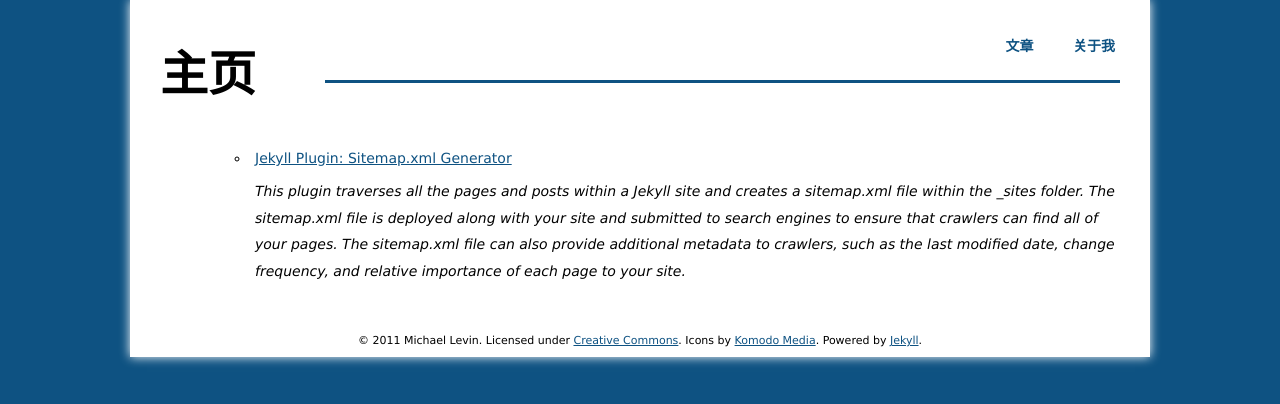
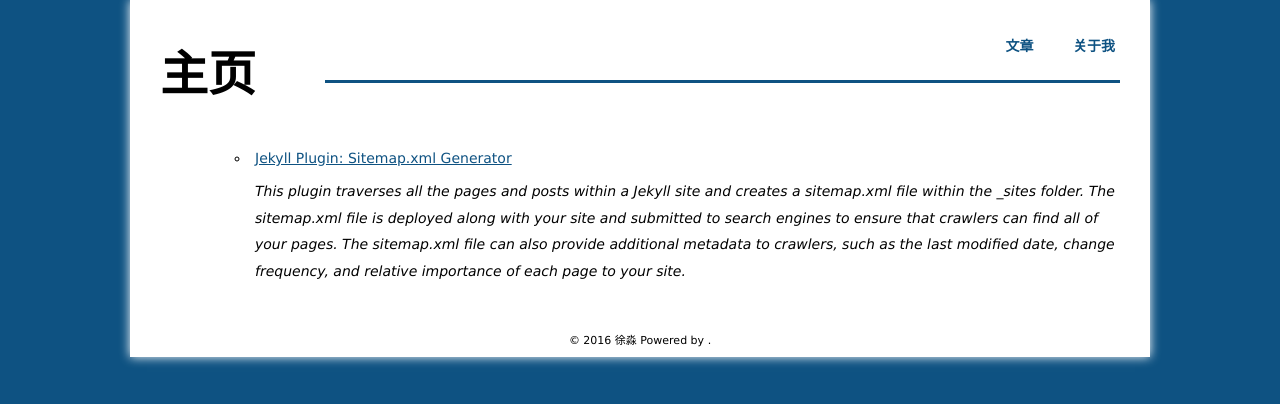
Before and after one commit to xumiao1994/xmblog, a Jekyll site: the page built from projects.html, in a window 1280 px wide. Shown: the top 404 px of the page. Built offline with Jekyll 4.4.1, drawn with Linux system fonts in a browser that asks for light colours; some web fonts are replaced; Markdown is read by kramdown in place of the engine named in the settings; comment, search, counter and statistics services are not loaded.

Commit message:
Update default.html

```diff
--- a/_layouts/default.html
+++ b/_layouts/default.html
@@ -45,7 +45,7 @@ o  o  o-O-o  o   o  o   o  o-oo    o    o-O-o    o-o  o   o
       {{ content }}
     </div>
     <div id="footer">
-      <p>&copy; 2011 Michael Levin. Licensed under <a href="http://creativecommons.org/licenses/by/3.0/">Creative Commons</a>. Icons by <a href="http://www.komodomedia.com">Komodo Media</a>. Powered by <a href="https://github.com/mojombo/jekyll">Jekyll</a>.</p>
+      <p>&copy; 2016 徐淼  Powered by <a href="https://github.com/xumiao1994/xmblog"></a>.</p>
     </div>
   </div>
   <!-- Google Analytics -->
```
